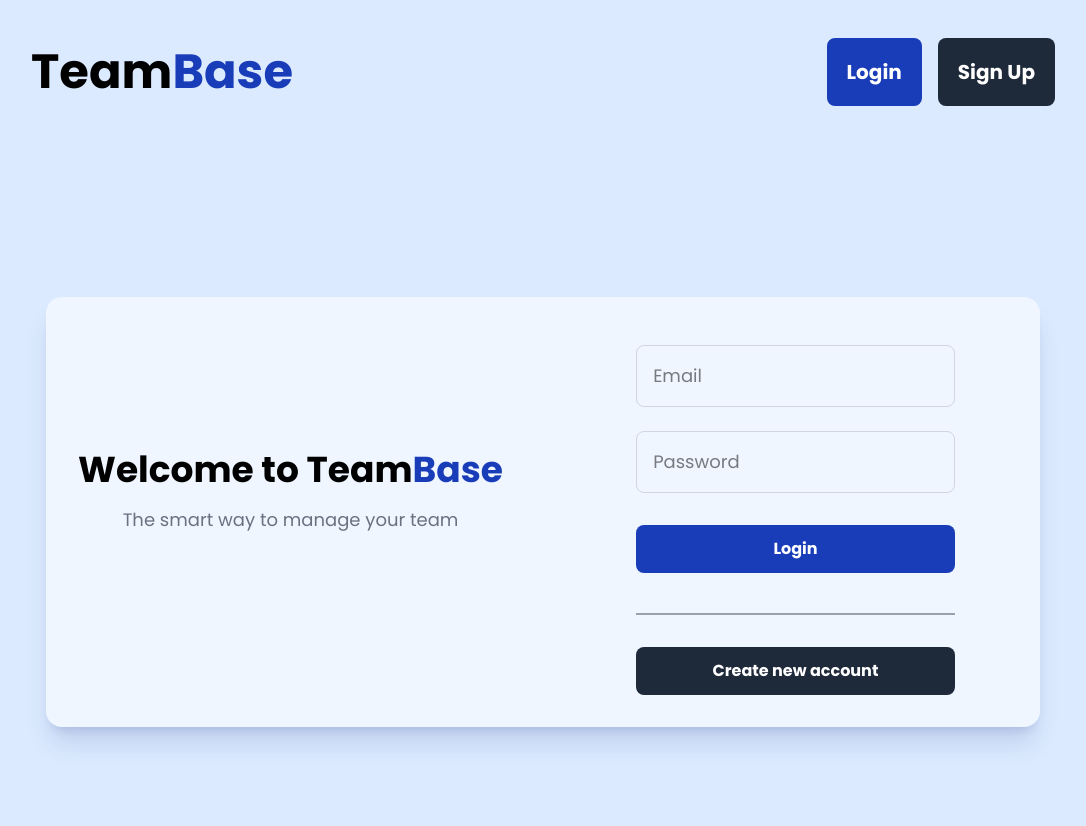
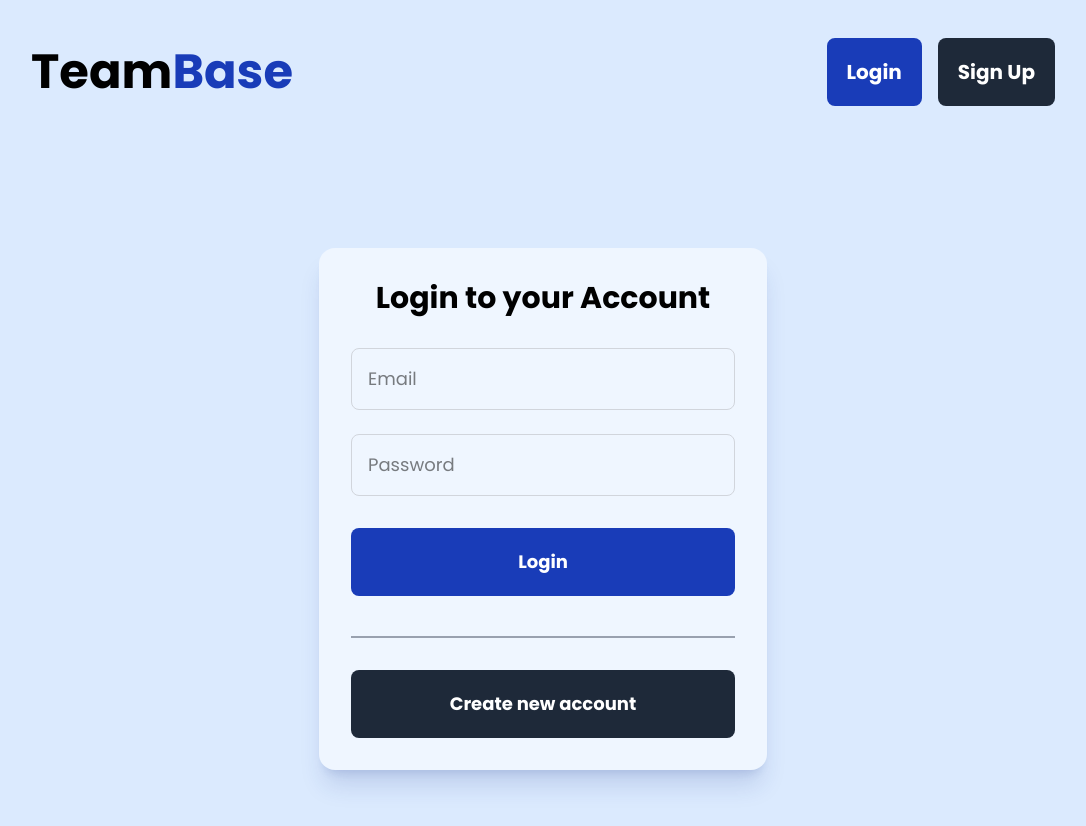
Before and after one commit to Izzeddin-Samara/TeamBase, a React (Vite) app in the folder Client/: page /login in a window 1280 px wide. Shown: the top 826 px of the page, without its empty margins (97-1183 px from the left). Built offline with nearby package versions, Linux system fonts and the light colour scheme.

Commit message:
Update style and layout for Login.tsx

```diff
--- a/Client/src/components/Login.tsx
+++ b/Client/src/components/Login.tsx
@@ -92,22 +92,14 @@ const Home: React.FC = () => {
 
   return (
     <>
-    <Navbar/>
-      <div className="w-full h-screen flex items-center p-4">
-        <div className="max-w-7xl mx-auto bg-blue-50 rounded-2xl shadow-xl shadow-blue-900/15 p-8">
-          <div className="grid grid-cols-1 md:grid-cols-2 lg:col-2 md:gap-20">
-            <div className="md:flex md:items-center">
-              <div className="text-center mt-10 md:mb-10 md:mt-0">
-                <h1 className="text-3xl font-extrabold lg:text-4xl">
-                  Welcome to Team<span className="text-blue-800">Base</span>
-                </h1>
-                <p className="text-lg mt-4 text-gray-500">
-                  The smart way to manage your team
-                </p>
-              </div>
-            </div>
-
-            <div className="w-full mt-10 md:mt-0 rounded-xl md:w-3/4 mx-auto">
+      <Navbar />
+      <div className="w-full h-screen flex items-start p-4 mt-30">
+        <div className="max-w-md w-full mx-auto bg-blue-50 rounded-2xl shadow-xl shadow-blue-900/15 p-8">
+          <div className="grid grid-cols-1">
+            <h1 className="text-center text-3xl font-bold mb-4">
+              Login to your Account
+            </h1>
+            <div className="w-full md:mt-0 rounded-xl md4 mx-auto">
               {error && <p className="text-red-700 text-center">{error}</p>}{" "}
               {/* Display error */}
               {success && (
@@ -124,7 +116,9 @@ const Home: React.FC = () => {
                     name="email"
                   />
                   {errors.email && (
-                    <p className="text-red-600 text-sm">{errors.email}</p>
+                    <p className="text-red-600 text-sm text-center mt-2">
+                      {errors.email}
+                    </p>
                   )}
                 </div>
                 <div className="mt-2">
@@ -136,19 +130,21 @@ const Home: React.FC = () => {
                     name="password"
                   />
                   {errors.password && (
-                    <p className="text-red-600 text-sm">{errors.password}</p>
+                    <p className="text-red-600 text-sm text-center mt-2">
+                      {errors.password}
+                    </p>
                   )}
                 </div>
                 <button
                   type="submit"
-                  className="bg-blue-800 font-bold hover:bg-blue-900 p-3 w-full mt-8 text-md text-white rounded-lg focus:ring-5 focus:ring-blue-300 cursor-pointer"
+                  className="bg-blue-800 font-bold hover:bg-blue-900 p-3 md:p-5 w-full mt-8 text-lg text-white rounded-lg focus:ring-5 focus:ring-blue-300 cursor-pointer"
                 >
                   {loading ? "Logining in ..." : "Login"}
                 </button>
               </form>
               <div className="w-full h-0.5 bg-gray-400 mt-10"></div>
               <Link to="/signup">
-                <button className="bg-gray-800 hover:bg-gray-950 font-bold p-3 w-full mt-8 text-md text-white rounded-lg focus:ring-5 focus:ring-gray-300 cursor-pointer">
+                <button className="bg-gray-800 hover:bg-gray-950 font-bold md:p-5 p-3 w-full mt-8 text-lg text-white rounded-lg focus:ring-5 focus:ring-gray-300 cursor-pointer">
                   Create new account
                 </button>
               </Link>
```
